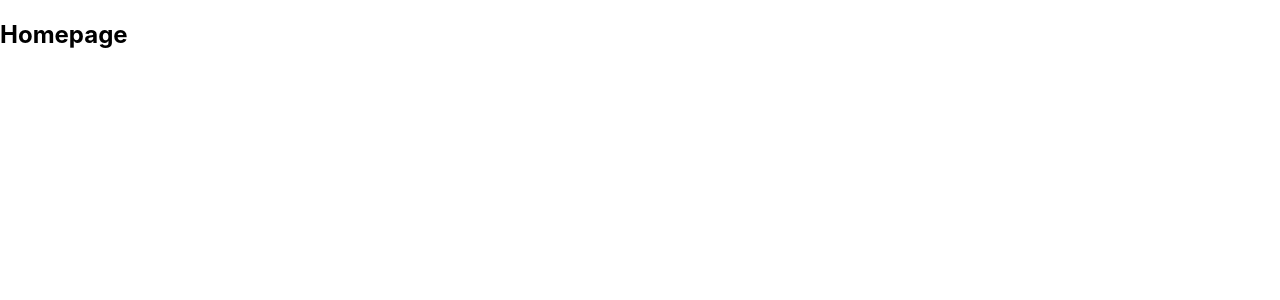
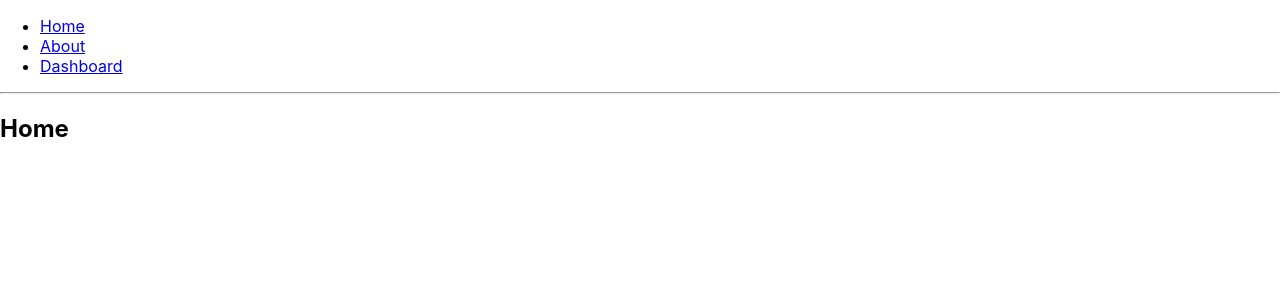
Before and after one commit to Geoff89/reactgithubactions, a React (Create React App) app: page / in a window 1280 px wide. Shown: the top 300 px of the page. Built offline with nearby package versions, Linux system fonts and the light colour scheme.

Commit message:
route modified

```diff
--- a/src/App.js
+++ b/src/App.js
@@ -1,28 +1,70 @@
 import React from "react";
-import { BrowserRouter as Router, Switch, Route} from "react-router-dom";
+import {
+  BrowserRouter as Router,
+  Switch,
+  Route,
+  Link
+} from "react-router-dom";
+
 import "./App.css";
 
-function App() {
+
+export default function App() {
   return (
     <Router>
+      <div>
+        <ul>
+          <li>
+            <Link to="/">Home</Link>
+          </li>
+          <li>
+            <Link to="/about">About</Link>
+          </li>
+          <li>
+            <Link to="/dashboard">Dashboard</Link>
+          </li>
+        </ul>
+
+        <hr />
+
+        {/*
+          A <Switch> looks through all its children <Route>
+          elements and renders the first one whose path
+          matches the current URL. Use a <Switch> any time
+          you have multiple routes, but you want only one
+          of them to render at a time
+        */}
         <Switch>
           <Route exact path="/">
-          {" "}
-          <Homepage />
+            <Home />
+          </Route>
+          <Route path="/about">
+            <About />
           </Route>
           <Route path="/dashboard">
-          {" "}
             <Dashboard />
           </Route>
         </Switch>
+      </div>
     </Router>
   );
 }
 
-function Homepage() {
+// You can think of these components as "pages"
+// in your app.
+
+function Home() {
   return (
     <div>
-      <h2>Homepage</h2>
+      <h2>Home</h2>
+    </div>
+  );
+}
+
+function About() {
+  return (
+    <div>
+      <h2>About</h2>
     </div>
   );
 }
@@ -34,5 +76,3 @@
     </div>
   );
 }
-
-export default App;
```
Lines whose indentation alone changed are shown as unchanged.
